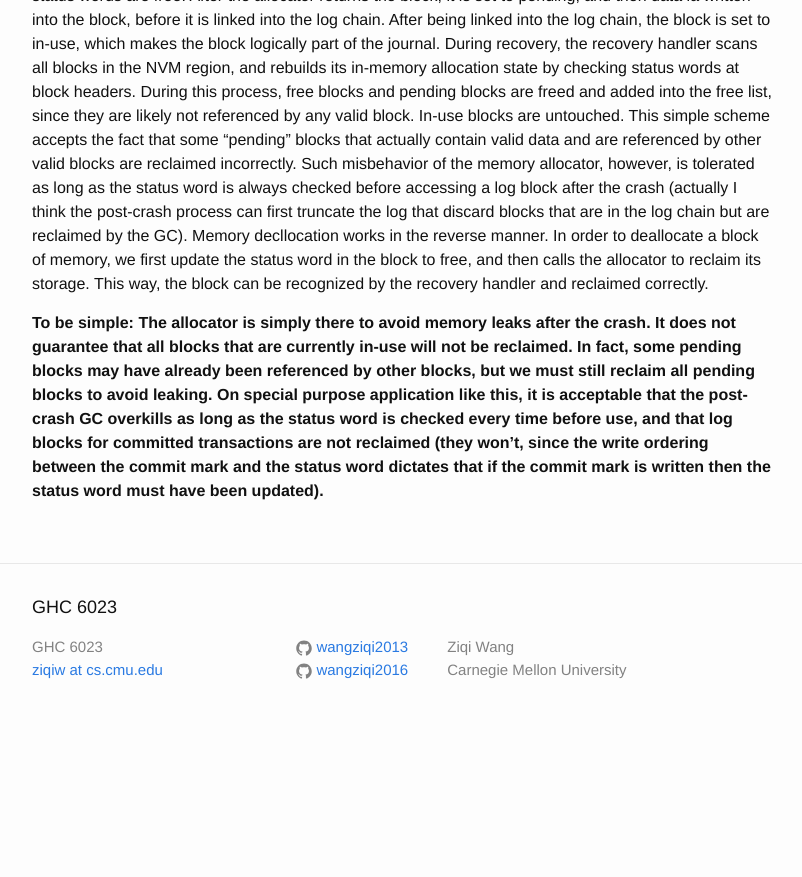
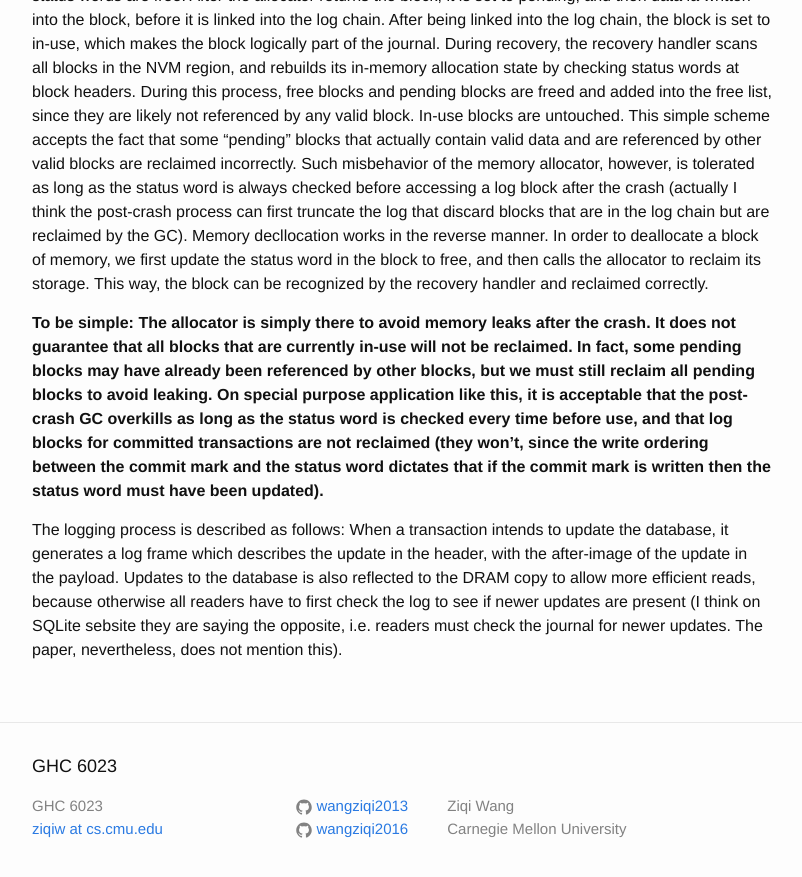
Before and after one commit to wangziqi2013/wangziqi2013.github.io, a Jekyll site: the page built from _posts/2019-10-28-nvwal.markdown, in a window 1280 px wide and 900 px high, scrolled down 1681 px. Shown: the top 877 px of the window, without its empty margins (238-1040 px from the left). Built offline with Jekyll 4.4.1, drawn with Linux system fonts in a browser that asks for light colours; before the commit the page ends 2422 px from its top, so only the background shows below that.

Commit message:
Working on logging

```diff
--- a/_posts/2019-10-28-nvwal.markdown
+++ b/_posts/2019-10-28-nvwal.markdown
@@ -76,3 +76,9 @@ by other blocks, but we must still reclaim all pending blocks to avoid leaking.
 it is acceptable that the post-crash GC overkills as long as the status word is checked every time before use, and that
 log blocks for committed transactions are not reclaimed (they won't, since the write ordering between the commit mark
 and the status word dictates that if the commit mark is written then the status word must have been updated).**
+
+The logging process is described as follows: When a transaction intends to update the database, it generates a log frame
+which describes the update in the header, with the after-image of the update in the payload. Updates to the database is
+also reflected to the DRAM copy to allow more efficient reads, because otherwise all readers have to first check the
+log to see if newer updates are present (I think on SQLite sebsite they are saying the opposite, i.e. readers must check
+the journal for newer updates. The paper, nevertheless, does not mention this).
```
